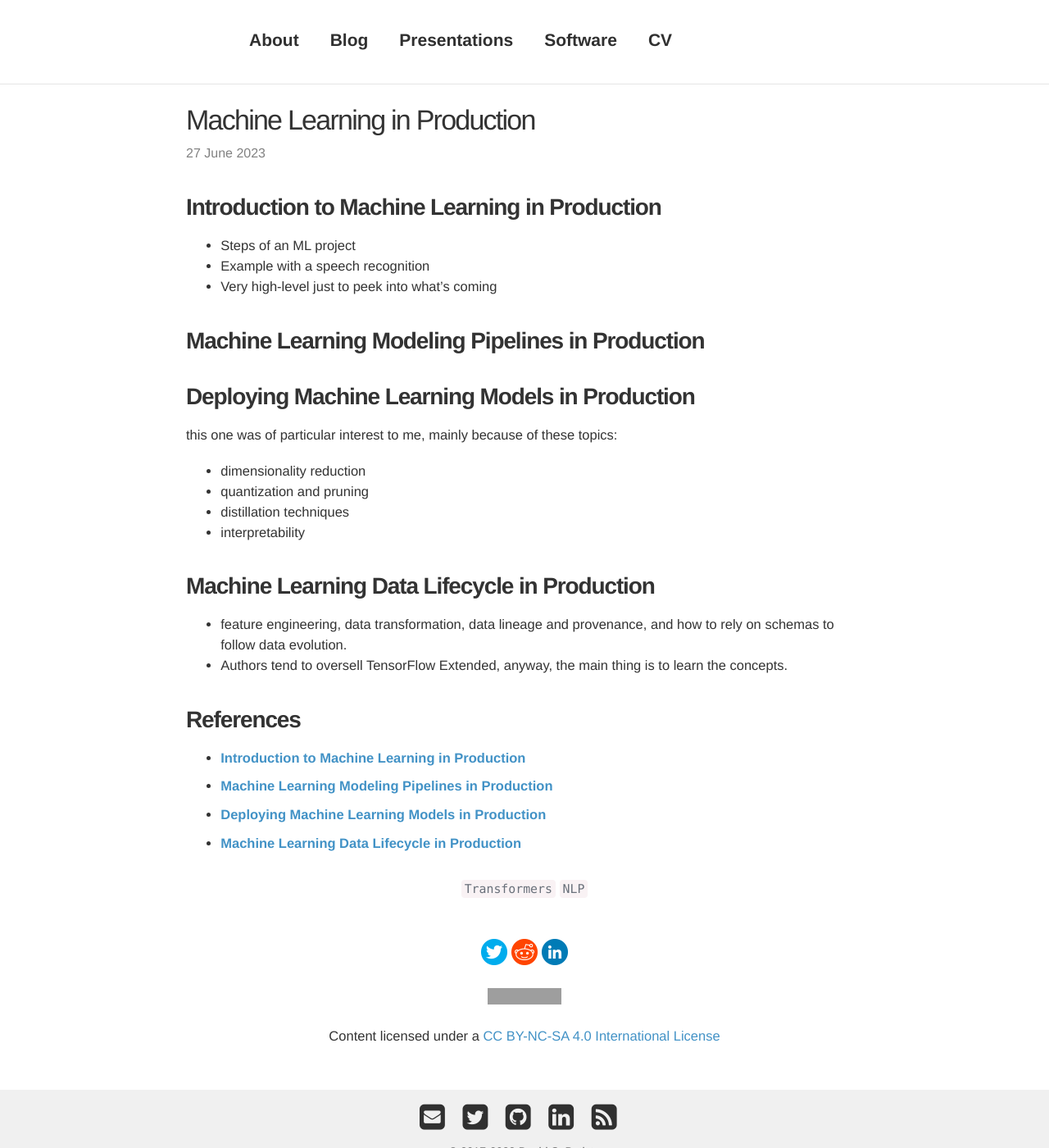
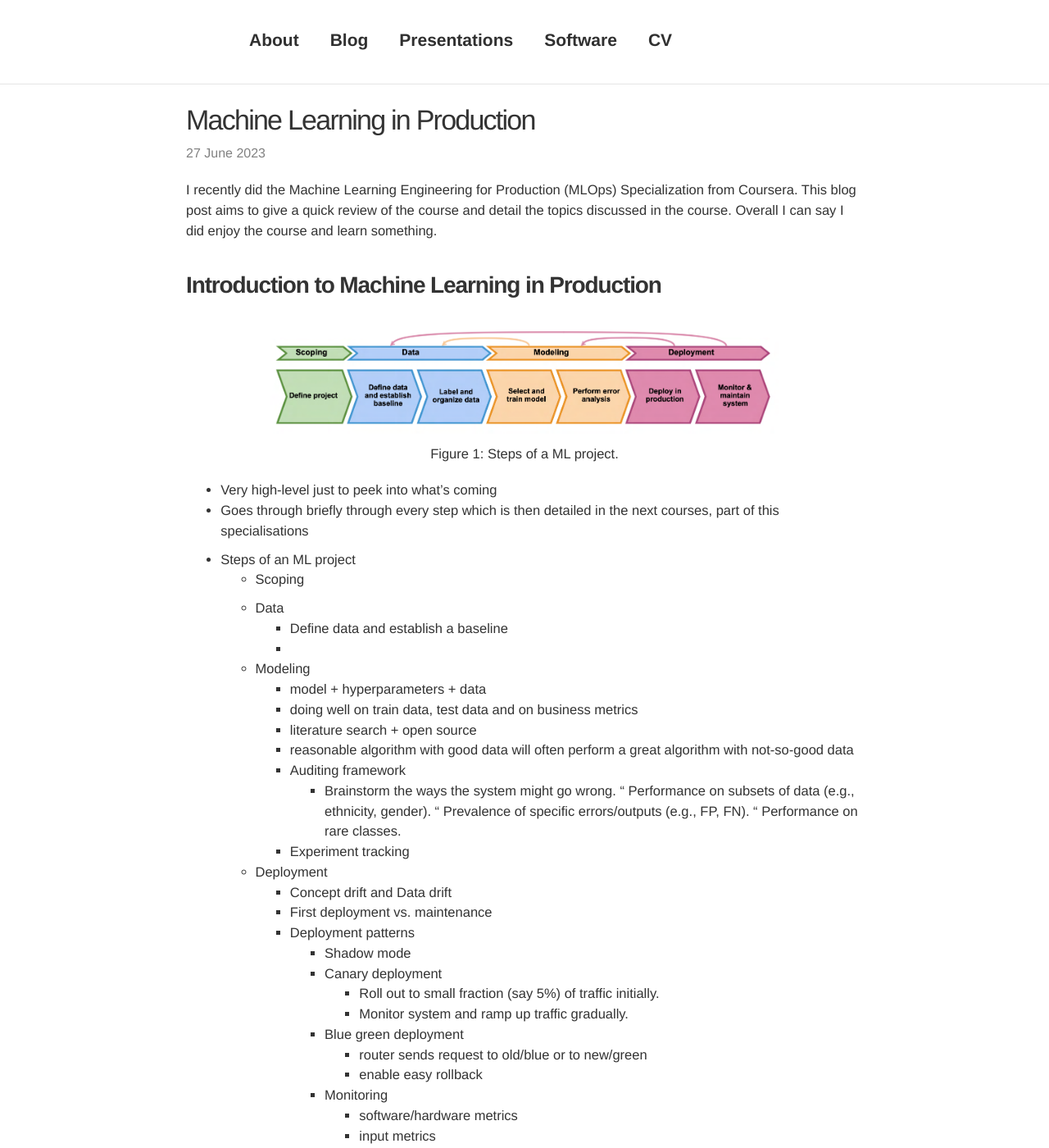
Before and after one commit to davidsbatista/davidsbatista.net, a Jekyll site: the page built from _posts/2023-07-11-Machine_Learning_in_Production.md, in a window 1280 px wide and 1400 px high. Shown: the whole window at 82% size. Built offline with Jekyll 4.4.1, drawn with Linux system fonts in a browser that asks for light colours; nearby versions of some CDN libraries; comment, search, counter and statistics services are not loaded; some of the changed text lies outside the part shown; grey boxes are pictures that could not be loaded.

Commit message:
ml post: wip and adding an image

```diff
--- a/_posts/2023-07-11-Machine_Learning_in_Production.md
+++ b/_posts/2023-07-11-Machine_Learning_in_Production.md
@@ -9,13 +9,71 @@ disqus_identifier: 20230627
 preview_pic: /assets/images/2023-07-11-Machine_Learning_in_Production.jpg
 ---
 
+I recently did the Machine Learning Engineering for Production (MLOps) Specialization from Coursera. This blog post aims to give a quick review of the course and detail the topics discussed in the course. Overall I can say I did enjoy the course and learn something.
+
+
+
 
 ### __Introduction to Machine Learning in Production__
 
 
+<figure>
+  <img style="width: 75%; height: 75%" src="/assets/images/2023-07-11-Machine_Learning_in_Production_steps.png">
+  <figcaption>Figure 1: Steps of a ML project.</figcaption>
+</figure>
+
+- Very high-level just to peek into what's coming
+- Goes through briefly through every step which is then detailed in the next courses, part of this specialisations
+
+
+
+
 - Steps of an ML project
-- Example with a speech recognition
-- Very high-level just to peek into what's coming
+	- Scoping
+
+	- Data
+		- Define data and establish a baseline
+		-
+
+	- Modeling
+		- model + hyperparameters + data
+		- doing well on train data, test data and on business metrics
+		- literature search + open source
+		- reasonable algorithm with good data will often perform a great algorithm with not-so-good data
+		- Auditing framework
+			- Brainstorm the ways the system might go wrong.
+			" Performance on subsets of data (e.g., ethnicity, gender).
+			" Prevalence of specific errors/outputs (e.g., FP, FN).
+			" Performance on rare classes.
+		- Experiment tracking
+
+
+
+
+	- Deployment
+		- Concept drift and Data drift
+		- First deployment vs. maintenance
+		- Deployment patterns
+			- Shadow mode
+			- Canary deployment
+				- Roll out to small fraction (say 5%) of traffic initially.
+				- Monitor system and ramp up traffic gradually.
+			- Blue green deployment
+				- router sends request to old/blue or to new/green
+				- enable easy rollback
+			- Monitoring
+				- software/hardware metrics
+				- input metrics
+				- output metrics
+				- Set thresholds for alarms, Adapt metrics and thresholds over time
+
+
+
+- Deployment patterns
+- Monitoring
+
+
+
 
 
 ### __Machine Learning Modeling Pipelines in Production__
```
Also changed, not shown: _posts/2023-06-27-Review_Transformer.md (deleted, +0 -305 lines), assets/images/2023-07-11-Machine_Learning_in_Production_steps.png (added), 2 other files.
